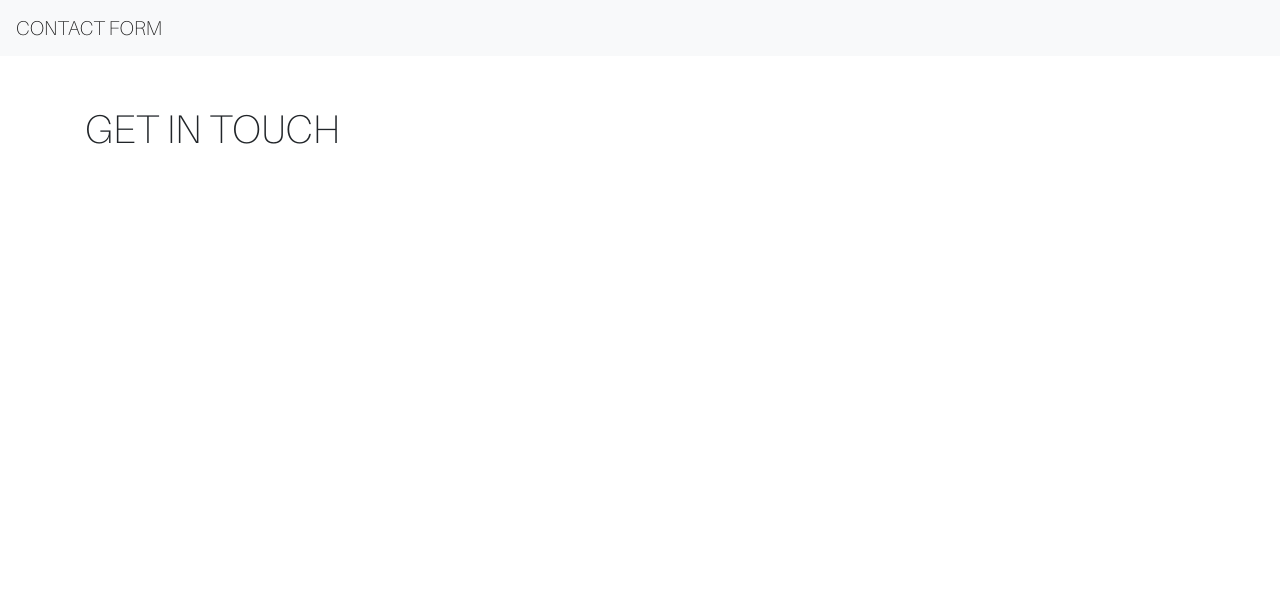
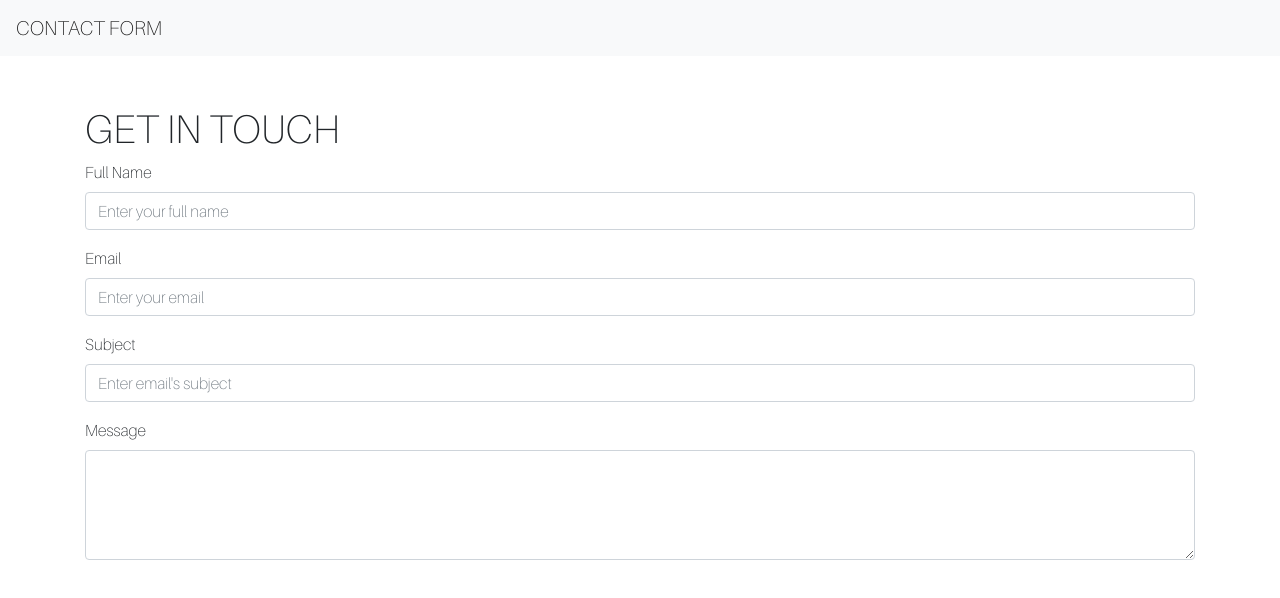
Before and after one commit to DanielFalzon/Raketech-Test, a React (Create React App) app in the folder react-app/: page / in a window 1280 px wide. Shown: the top 598 px of the page. Built offline with nearby package versions, Linux system fonts and the light colour scheme.

Commit message:
Implemented  dummy form fields

```diff
--- a/react-app/src/components/ContactForm.js
+++ b/react-app/src/components/ContactForm.js
@@ -1,11 +1,30 @@
-import React, { Component } from 'react'
+import React, { Component } from "react";
+import { Form } from "react-bootstrap";
 
 export default class ContactForm extends Component {
-    render() {
-        return (
-            <div>
+  render() {
+    return (
+      <Form>
+          {/* Implement e-mail validation*/}
+        <Form.Group controlId="contactFormName">
+          <Form.Label>Full Name</Form.Label>
+          <Form.Control required type="name" name="fullname" placeholder="Enter your full name" />
+        </Form.Group>
 
-            </div>
-        )
-    }
+        <Form.Group controlId="contactFormNameEmail">
+          <Form.Label>Email</Form.Label>
+          <Form.Control required type="email" name="email" placeholder="Enter your email" />
+        </Form.Group>
+        <Form.Group controlId="contactFormNameEmail">
+          <Form.Label>Subject</Form.Label>
+          <Form.Control type="name" name="email" placeholder="Enter email's subject" />
+        </Form.Group>
+        <Form.Group controlId="contactFormMessage">
+            <Form.Label>Message</Form.Label>
+            <Form.Control required as="textarea" rows="4" />
+        </Form.Group>
+      </Form>
+
+    );
+  }
 }
--- a/react-app/src/views/ContactUs.js
+++ b/react-app/src/views/ContactUs.js
@@ -14,6 +14,7 @@ function ContactUs() {
                 information to the ContactInfo component as a prop.
             */}
             <h1 className=" mt-3 mt-md-5 text-center text-md-left">GET IN TOUCH</h1>
+            <ContactForm />
         </Container>
     )
 }
```
